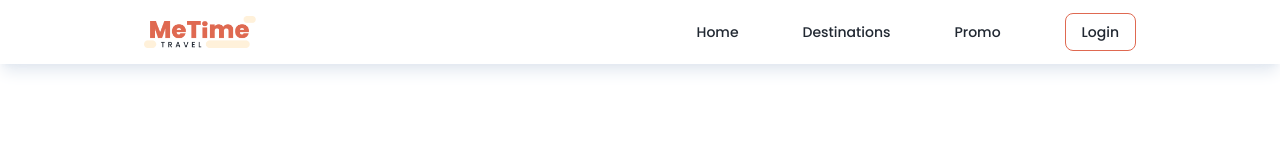
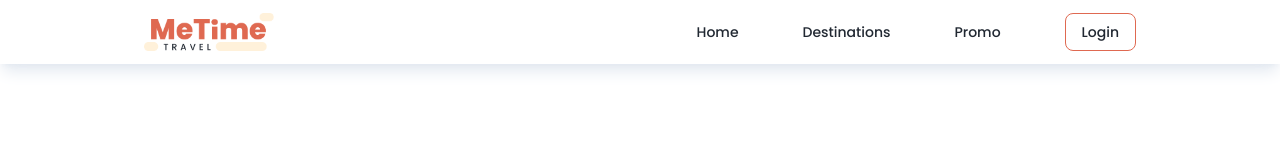
Before and after one commit to ihwan4rfa/Project-6-MeTime-Travel, a Next.js app: page / in a window 1280 px wide. Shown: the top 160 px of the page. Built offline with nearby package versions, Linux system fonts and the light colour scheme.

Commit message:
fix: Update logo path for proper display

```diff
--- a/src/components/Layout/Navbar.js
+++ b/src/components/Layout/Navbar.js
@@ -1,5 +1,6 @@
 import React from 'react'
 import { useRouter } from 'next/router'
+import Image from 'next/image';
 
 const Navbar = () => {
     const router = useRouter();
@@ -14,7 +15,7 @@
 
     return (
         <nav className='fixed flex items-center justify-between w-full h-16 mb-12 bg-white shadow-lg shadow-slate-200 px-36 text-primaryblack font-poppins'>
-            <img className="w-auto h-8" src="/logo.png" />
+            <Image src="/images/Logo.png" width={130} height={80} />
             <div className="flex items-center gap-16 text-sm font-medium">
                 {keys.map((key, index) => (
                     <div key={index}>
```
Also changed, not shown: public/images/Logo.png (renamed from public/Logo.png).
